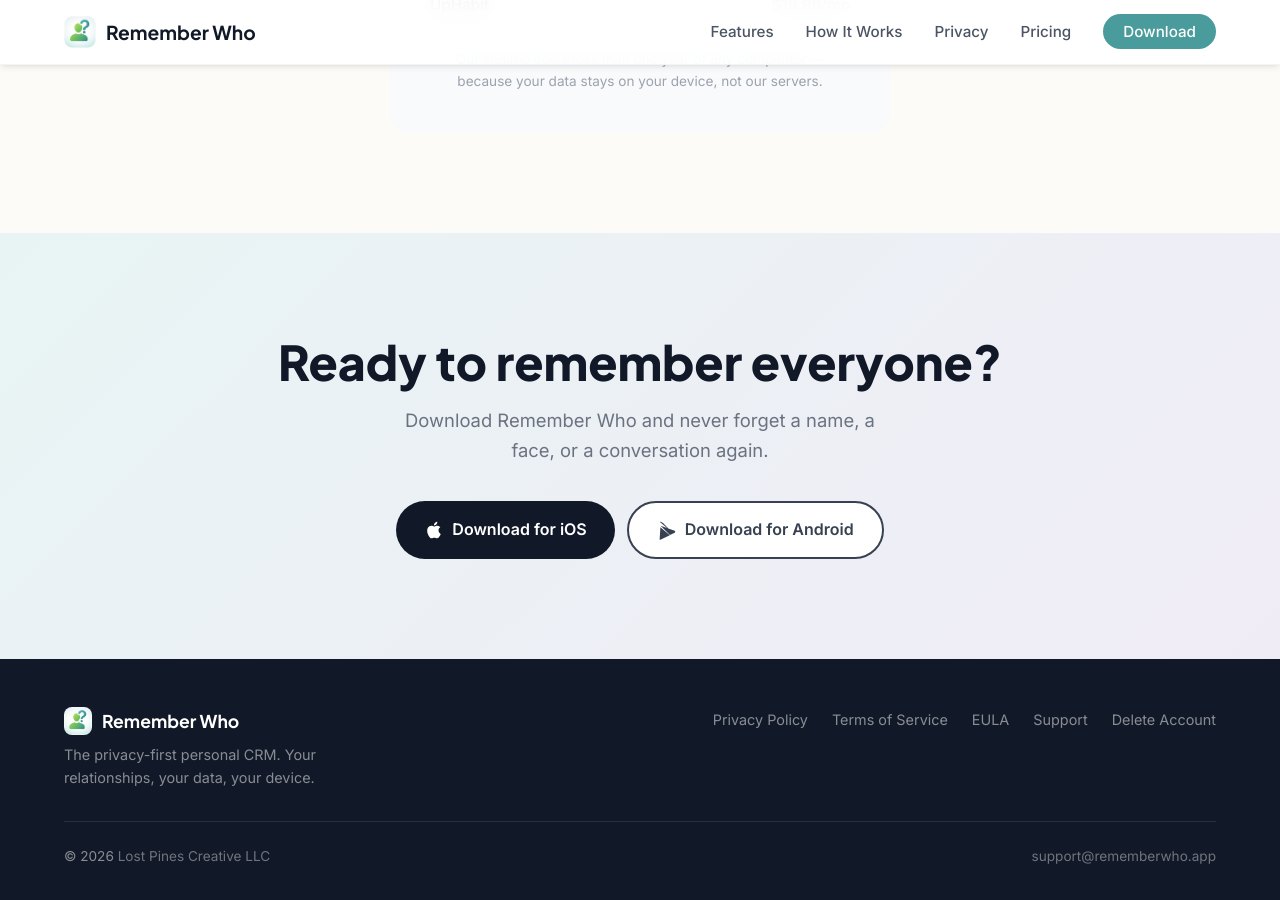
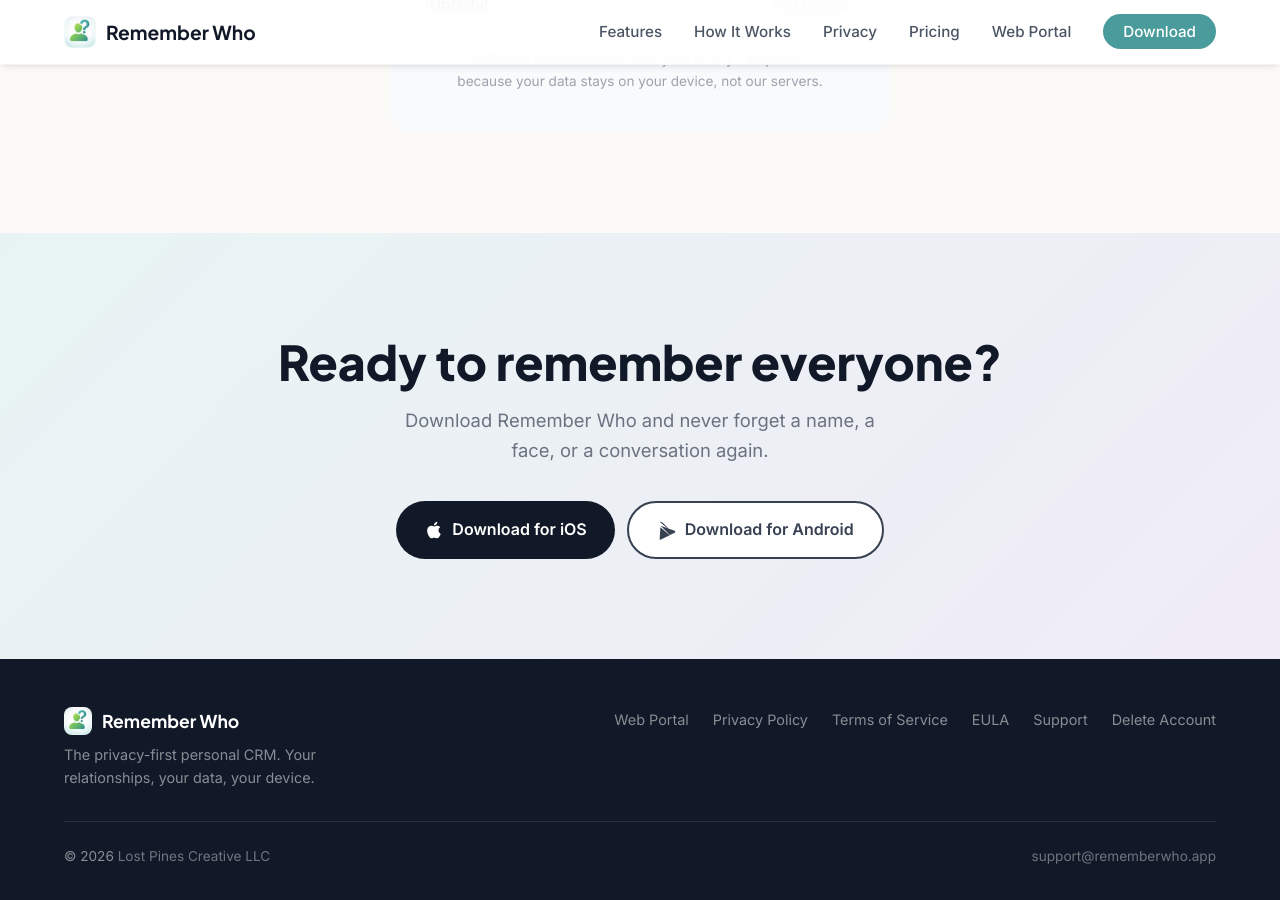
Before and after one commit to RememberWhoApp/rememberwho, a Jekyll site: the page index.html, which Jekyll copies as it is, in a window 1280 px wide and 900 px high, scrolled down 7721 px. Built offline with Jekyll 4.4.1, drawn with Linux system fonts in a browser that asks for light colours.

Commit message:
Add Web Portal link to marketing site nav and footer
Links to https://app.rememberwho.app (opens in a new tab) so app users
can reach the read-only web portal.

Co-Authored-By: Claude Opus 4.8 <noreply@anthropic.com>

```diff
--- a/index.html
+++ b/index.html
@@ -882,6 +882,7 @@
         <li><a href="#how-it-works">How It Works</a></li>
         <li><a href="#privacy">Privacy</a></li>
         <li><a href="#pricing">Pricing</a></li>
+        <li><a href="https://app.rememberwho.app" target="_blank" rel="noopener">Web Portal</a></li>
         <li><a href="#download" class="nav-cta">Download</a></li>
       </ul>
     </div>
@@ -1230,6 +1231,7 @@
           <p style="font-size: 0.9rem; max-width: 300px;">The privacy-first personal CRM. Your relationships, your data, your device.</p>
         </div>
         <ul class="footer-links">
+          <li><a href="https://app.rememberwho.app" target="_blank" rel="noopener">Web Portal</a></li>
           <li><a href="privacy-policy">Privacy Policy</a></li>
           <li><a href="terms-of-service">Terms of Service</a></li>
           <li><a href="eula">EULA</a></li>
```
